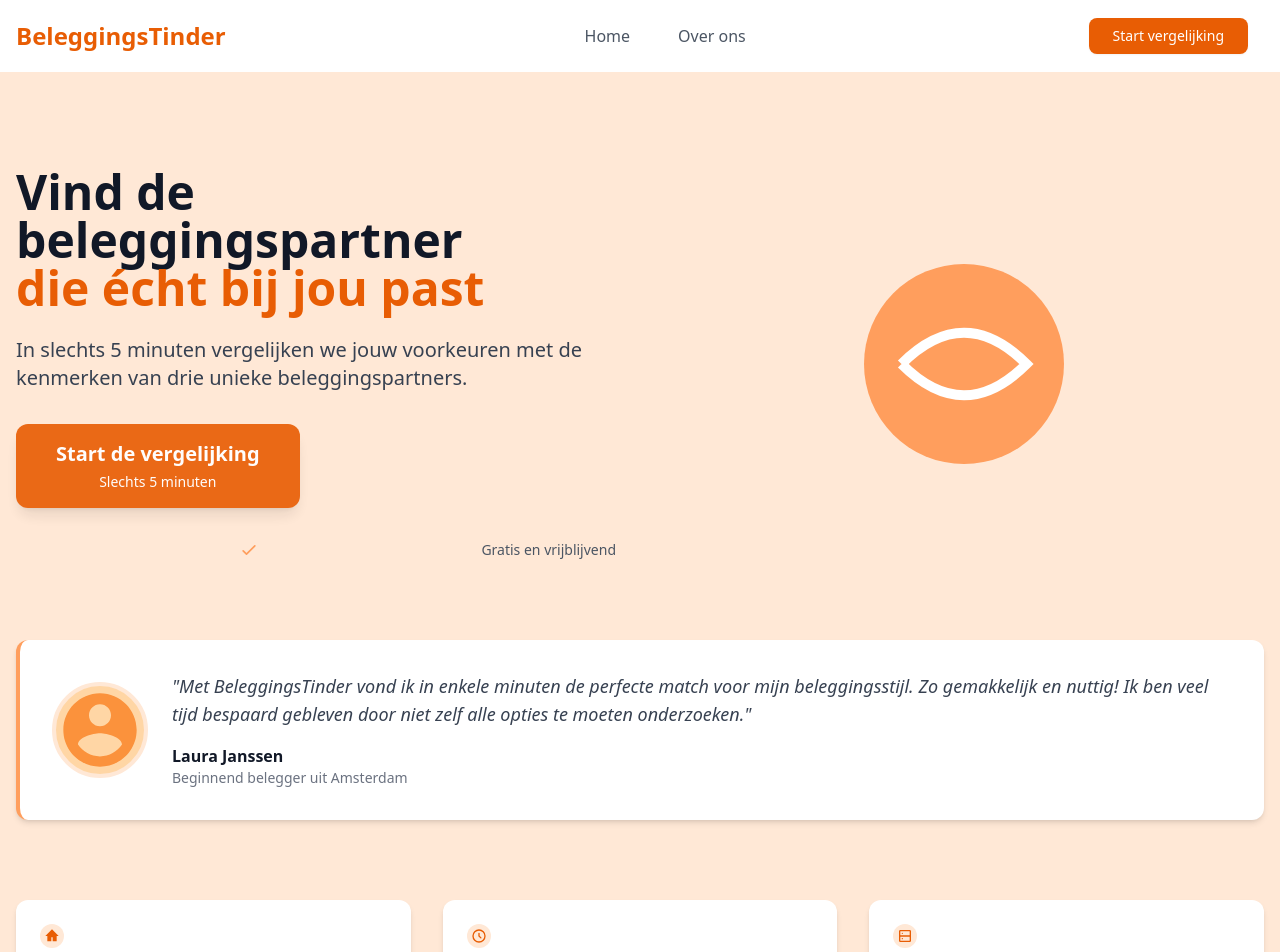
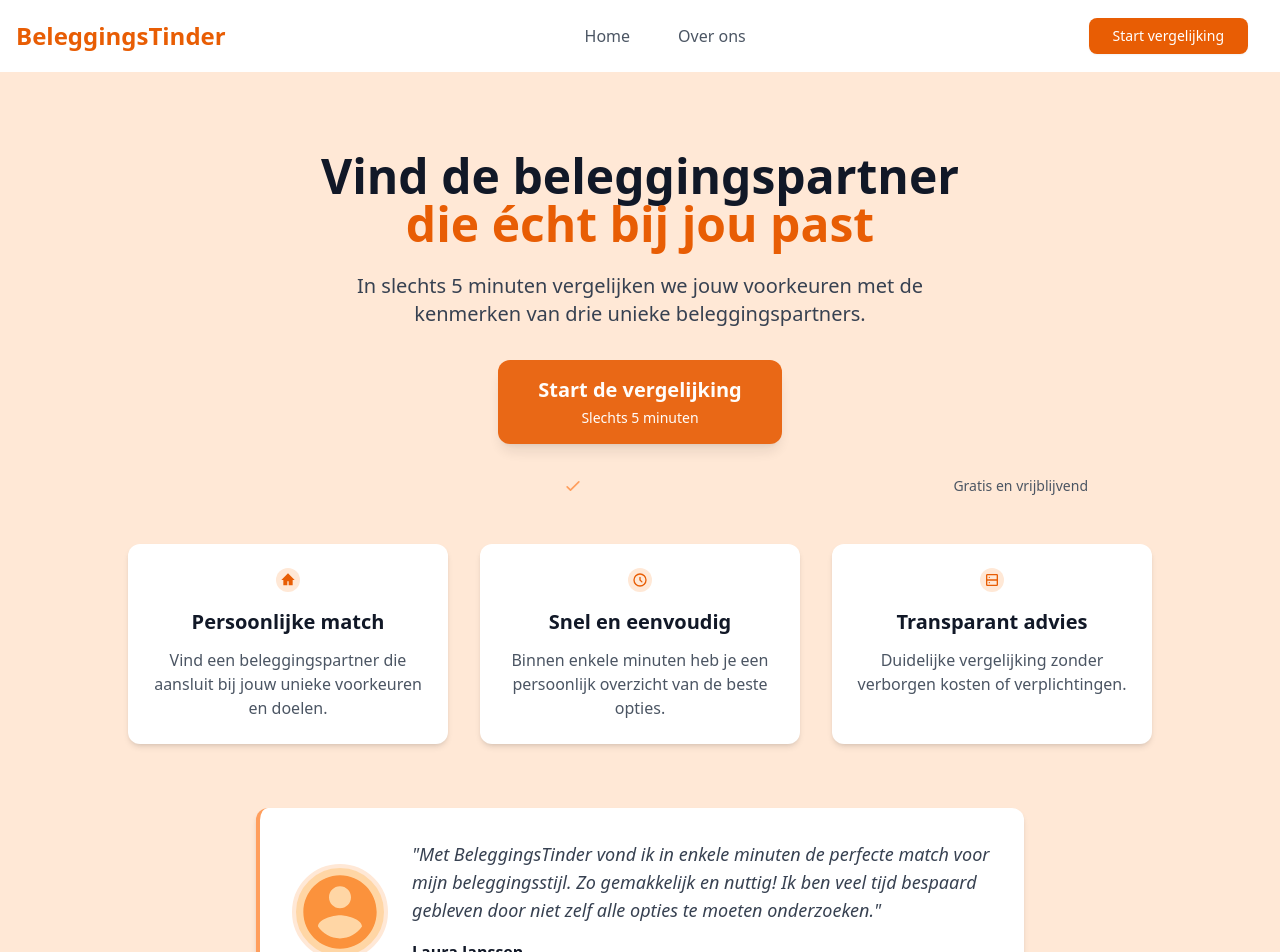
Before and after one commit to Lukaboro/beleggingsvergelijker, a React (Create React App) app in the folder frontend/: page / in a window 1280 px wide. Shown: the top 952 px of the page. Built offline with nearby package versions, Linux system fonts and the light colour scheme.

Commit message:
Layout About pagina

```diff
--- a/frontend/src/pages/IntroPage.jsx
+++ b/frontend/src/pages/IntroPage.jsx
@@ -1,39 +1,36 @@
-// frontend/src/pages/IntroPage.jsx
+// frontend/src/pages/IntroPage.jsx - Verbeterde versie
 import React from 'react';
 import { Link } from 'react-router-dom';
-// Import je SVG of afbeelding
-// import HeroImage from '../assets/images/hero.svg';
-// Voor de testimonial kan je een placeholder gebruiken of een echte foto importeren
-// import UserPhoto from '../assets/images/testimonial-user.jpg';
 
 const IntroPage = () => {
   return (
-    <div className="intro-page bg-orange-100 min-h-screen">
-      <div className="container mx-auto px-4 py-16 md:py-24">
-        {/* Hero Section */}
-        <div className="flex flex-col md:flex-row items-center justify-between gap-12">
-          <div className="md:w-1/2">
+    <div className="intro-page bg-orange-100 min-h-screen w-full">
+      <div className="container mx-auto px-4 py-12 md:py-20">
+        {/* Hero Section - Centered */}
+        <div className="max-w-4xl mx-auto text-center mb-12">
           <h1 className="text-4xl md:text-5xl font-bold text-gray-900 mb-6 leading-tight">
             Vind de beleggingspartner<br />
             <span className="text-orange-600">die écht bij jou past</span>
           </h1>
 
-            <p className="text-xl text-gray-700 mb-8">
+          <p className="text-xl text-gray-700 mb-8 max-w-2xl mx-auto">
             In slechts 5 minuten vergelijken we jouw voorkeuren met de kenmerken van drie unieke beleggingspartners.
           </p>
 
-            {/* Grote, opvallende CTA knop (de "banaan") */}
-            <div className="mb-8">
+          {/* Grote, opvallende CTA knop (de "banaan") - Duidelijk gecentreerd */}
+          <div className="mb-8 flex justify-center">
             <Link
               to="/wizard"
-                className="animate-pulse inline-block text-center bg-orange-600 hover:bg-orange-700 text-white py-4 px-10 rounded-xl font-bold text-xl shadow-lg transition transform hover:scale-105"
+              className="inline-block text-center bg-orange-600 hover:bg-orange-700 text-white py-4 px-10 rounded-xl font-bold text-xl shadow-lg transition transform hover:scale-105 animate-pulse"
+              style={{maxWidth: 'none', width: 'auto'}} // Verwijder mogelijke max-width beperkingen
             >
               Start de vergelijking
               <span className="block text-sm font-normal mt-1">Slechts 5 minuten</span>
             </Link>
           </div>
 
-            <div className="flex items-center text-sm text-gray-600">
+          {/* Voordelen - Gecentreerd */}
+          <div className="flex justify-center items-center text-sm text-gray-600 mb-12">
             <svg className="w-5 h-5 text-orange-500 mr-2" style={{maxWidth: '20px', maxHeight: '20px'}} fill="none" stroke="currentColor" viewBox="0 0 24 24">
               <path strokeLinecap="round" strokeLinejoin="round" strokeWidth="2" d="M5 13l4 4L19 7" />
             </svg>
@@ -41,37 +38,46 @@
           </div>
         </div>
 
-          <div className="md:w-1/2 flex justify-center">
-            <div className="hero-illustration max-w-md">
-              {/* Voeg hier je afbeelding toe */}
-              {/* <img src={HeroImage} alt="Beleggingsvergelijker illustratie" /> */}
-
-              {/* OF als fallback een SVG icoon */}
-              <svg
-                viewBox="0 0 200 200"
-                className="large-icon w-full h-auto"
-                style={{maxWidth: '300px', maxHeight: '300px'}}
-                xmlns="http://www.w3.org/2000/svg"
-              >
-                {/* Vul hier je SVG-inhoud in */}
-                {/* Dit is slechts een voorbeeld */}
-                <circle cx="100" cy="100" r="80" fill="#ff9e5d" />
-                <path d="M50,100 Q100,50 150,100 Q100,150 50,100" stroke="#fff" strokeWidth="8" fill="none" />
+        {/* Features Section - 3 kolommen, responsive */}
+        <div className="grid grid-cols-1 md:grid-cols-3 gap-8 max-w-5xl mx-auto mb-16">
+          <div className="bg-white p-6 rounded-xl shadow-md hover:shadow-lg transition text-center">
+            <div className="icon-container w-16 h-16 mx-auto bg-orange-100 rounded-full flex items-center justify-center mb-4">
+              <svg viewBox="0 0 24 24" className="w-8 h-8 text-orange-600" style={{maxWidth: '32px', maxHeight: '32px'}}>
+                <path fill="currentColor" d="M12 2L2 12h3v8h6v-6h2v6h6v-8h3L12 2z" />
               </svg>
             </div>
+            <h3 className="text-xl font-semibold mb-3">Persoonlijke match</h3>
+            <p className="text-gray-600">Vind een beleggingspartner die aansluit bij jouw unieke voorkeuren en doelen.</p>
+          </div>
+
+          <div className="bg-white p-6 rounded-xl shadow-md hover:shadow-lg transition text-center">
+            <div className="icon-container w-16 h-16 mx-auto bg-orange-100 rounded-full flex items-center justify-center mb-4">
+              <svg viewBox="0 0 24 24" className="w-8 h-8 text-orange-600" style={{maxWidth: '32px', maxHeight: '32px'}}>
+                <path fill="currentColor" d="M12 22a10 10 0 1 1 0-20 10 10 0 0 1 0 20zm0-2a8 8 0 1 0 0-16 8 8 0 0 0 0 16zm1-8.41l2.54 2.54a1 1 0 0 1-1.42 1.42L11.3 12.7A1 1 0 0 1 11 12V8a1 1 0 0 1 2 0v3.59z" />
+              </svg>
+            </div>
+            <h3 className="text-xl font-semibold mb-3">Snel en eenvoudig</h3>
+            <p className="text-gray-600">Binnen enkele minuten heb je een persoonlijk overzicht van de beste opties.</p>
+          </div>
+
+          <div className="bg-white p-6 rounded-xl shadow-md hover:shadow-lg transition text-center">
+            <div className="icon-container w-16 h-16 mx-auto bg-orange-100 rounded-full flex items-center justify-center mb-4">
+              <svg viewBox="0 0 24 24" className="w-8 h-8 text-orange-600" style={{maxWidth: '32px', maxHeight: '32px'}}>
+                <path fill="currentColor" d="M5 3h14a2 2 0 0 1 2 2v14a2 2 0 0 1-2 2H5a2 2 0 0 1-2-2V5c0-1.1.9-2 2-2zm14 8V5H5v6h14zm0 2H5v6h14v-6zM8 9a1 1 0 1 0 0-2 1 1 0 0 0 0 2zm0 8a1 1 0 1 0 0-2 1 1 0 0 0 0 2z" />
+              </svg>
+            </div>
+            <h3 className="text-xl font-semibold mb-3">Transparant advies</h3>
+            <p className="text-gray-600">Duidelijke vergelijking zonder verborgen kosten of verplichtingen.</p>
           </div>
         </div>
 
-        {/* Testimonial Section */}
-        <div className="mt-20 mb-16 bg-white rounded-xl shadow-md p-8 border-l-4 border-orange-500">
+        {/* Testimonial Section - Duidelijk gecentreerd */}
+        <div className="max-w-3xl mx-auto mb-16 bg-white rounded-xl shadow-md p-8 border-l-4 border-orange-500">
           <div className="flex flex-col md:flex-row items-center gap-6">
-            {/* Gebruikersfoto */}
+            {/* Gebruikersfoto met fallback */}
             <div className="flex-shrink-0">
-              <div className="w-24 h-24 rounded-full overflow-hidden bg-orange-200 border-4 border-orange-100">
-                {/* Gebruik een echte foto of een placeholder */}
-                {/* <img src={UserPhoto} alt="Tevreden gebruiker" className="w-full h-full object-cover" /> */}
-
-                {/* Fallback alternatief als je geen foto hebt */}
+              <div className="w-24 h-24 rounded-full overflow-hidden bg-orange-200 border-4 border-orange-100 mx-auto">
+                {/* Fallback alternatief voor de gebruikersfoto */}
                 <svg
                   viewBox="0 0 24 24"
                   className="w-full h-full text-orange-400"
@@ -83,7 +89,7 @@
               </div>
             </div>
 
-            <div className="flex-1">
+            <div className="flex-1 text-center md:text-left">
               <blockquote className="text-lg text-gray-700 italic mb-4">
                 "Met BeleggingsTinder vond ik in enkele minuten de perfecte match voor mijn beleggingsstijl. Zo gemakkelijk en nuttig! Ik ben veel tijd bespaard gebleven door niet zelf alle opties te moeten onderzoeken."
               </blockquote>
@@ -93,44 +99,12 @@
           </div>
         </div>
 
-        {/* Features Section */}
-        <div className="mt-20 grid md:grid-cols-3 gap-8">
-          <div className="bg-white p-6 rounded-xl shadow-md hover:shadow-lg transition">
-            <div className="icon-container w-12 h-12 bg-orange-100 rounded-full flex items-center justify-center mb-4">
-              <svg viewBox="0 0 24 24" className="w-6 h-6 text-orange-600" style={{maxWidth: '24px', maxHeight: '24px'}}>
-                <path fill="currentColor" d="M12 2L2 12h3v8h6v-6h2v6h6v-8h3L12 2z" />
-              </svg>
-            </div>
-            <h3 className="text-xl font-semibold mb-3">Persoonlijke match</h3>
-            <p className="text-gray-600">Vind een beleggingspartner die aansluit bij jouw unieke voorkeuren en doelen.</p>
-          </div>
-
-          <div className="bg-white p-6 rounded-xl shadow-md hover:shadow-lg transition">
-            <div className="icon-container w-12 h-12 bg-orange-100 rounded-full flex items-center justify-center mb-4">
-              <svg viewBox="0 0 24 24" className="w-6 h-6 text-orange-600" style={{maxWidth: '24px', maxHeight: '24px'}}>
-                <path fill="currentColor" d="M12 22a10 10 0 1 1 0-20 10 10 0 0 1 0 20zm0-2a8 8 0 1 0 0-16 8 8 0 0 0 0 16zm1-8.41l2.54 2.54a1 1 0 0 1-1.42 1.42L11.3 12.7A1 1 0 0 1 11 12V8a1 1 0 0 1 2 0v3.59z" />
-              </svg>
-            </div>
-            <h3 className="text-xl font-semibold mb-3">Snel en eenvoudig</h3>
-            <p className="text-gray-600">Binnen enkele minuten heb je een persoonlijk overzicht van de beste opties.</p>
-          </div>
-
-          <div className="bg-white p-6 rounded-xl shadow-md hover:shadow-lg transition">
-            <div className="icon-container w-12 h-12 bg-orange-100 rounded-full flex items-center justify-center mb-4">
-              <svg viewBox="0 0 24 24" className="w-6 h-6 text-orange-600" style={{maxWidth: '24px', maxHeight: '24px'}}>
-                <path fill="currentColor" d="M5 3h14a2 2 0 0 1 2 2v14a2 2 0 0 1-2 2H5a2 2 0 0 1-2-2V5c0-1.1.9-2 2-2zm14 8V5H5v6h14zm0 2H5v6h14v-6zM8 9a1 1 0 1 0 0-2 1 1 0 0 0 0 2zm0 8a1 1 0 1 0 0-2 1 1 0 0 0 0 2z" />
-              </svg>
-            </div>
-            <h3 className="text-xl font-semibold mb-3">Transparant advies</h3>
-            <p className="text-gray-600">Duidelijke vergelijking zonder verborgen kosten of verplichtingen.</p>
-          </div>
-        </div>
-
-        {/* Extra CTA aan het einde */}
-        <div className="mt-16 text-center">
+        {/* Extra CTA aan het einde - Gecentreerd */}
+        <div className="text-center mb-8">
           <Link
             to="/wizard"
             className="inline-block bg-orange-600 hover:bg-orange-700 text-white py-3 px-8 rounded-lg font-semibold text-lg shadow-md transition"
+            style={{maxWidth: 'none', width: 'auto'}} // Verwijder mogelijke max-width beperkingen
           >
             Begin nu met vergelijken
           </Link>
```
Lines whose indentation alone changed are shown as unchanged.
